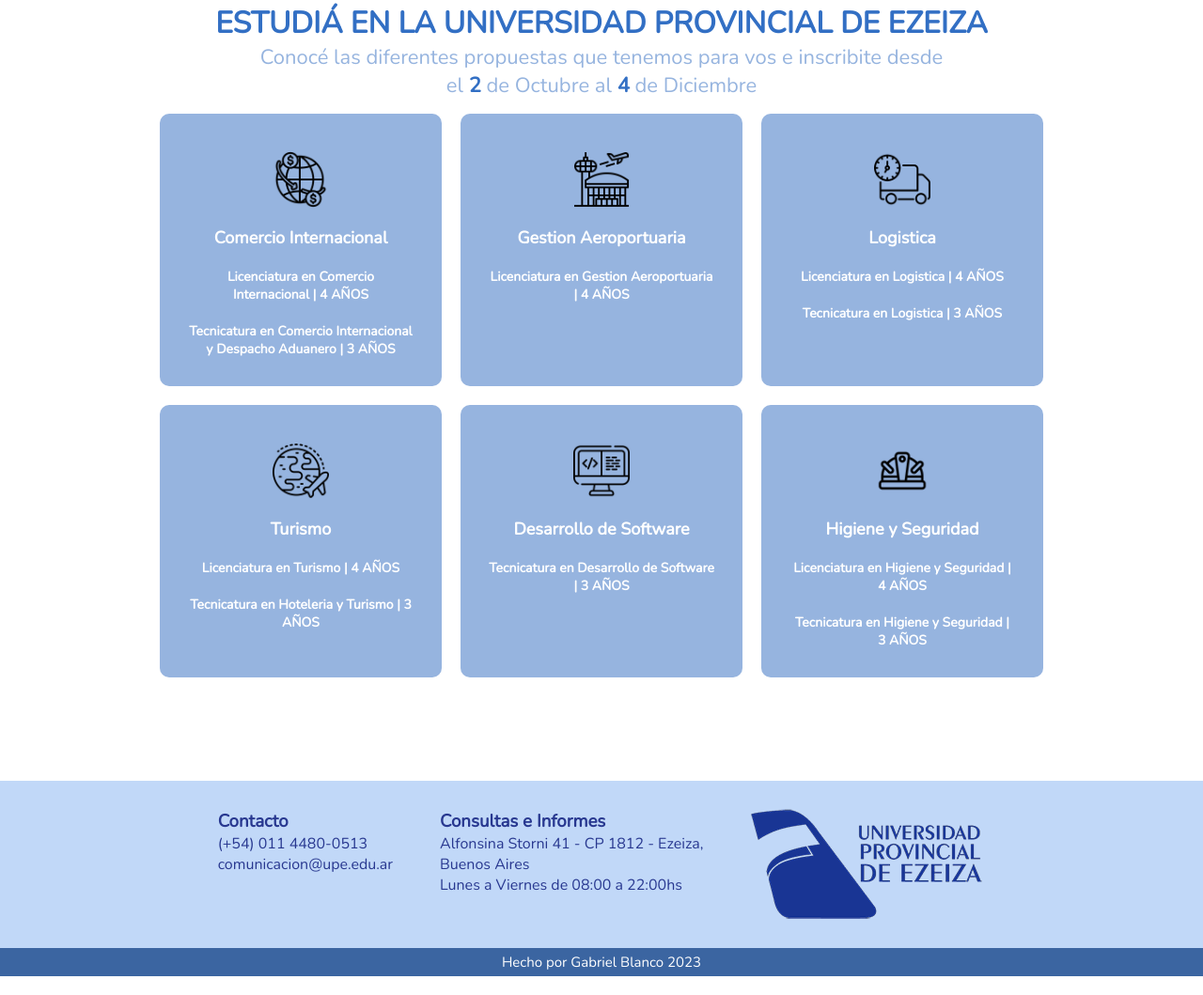
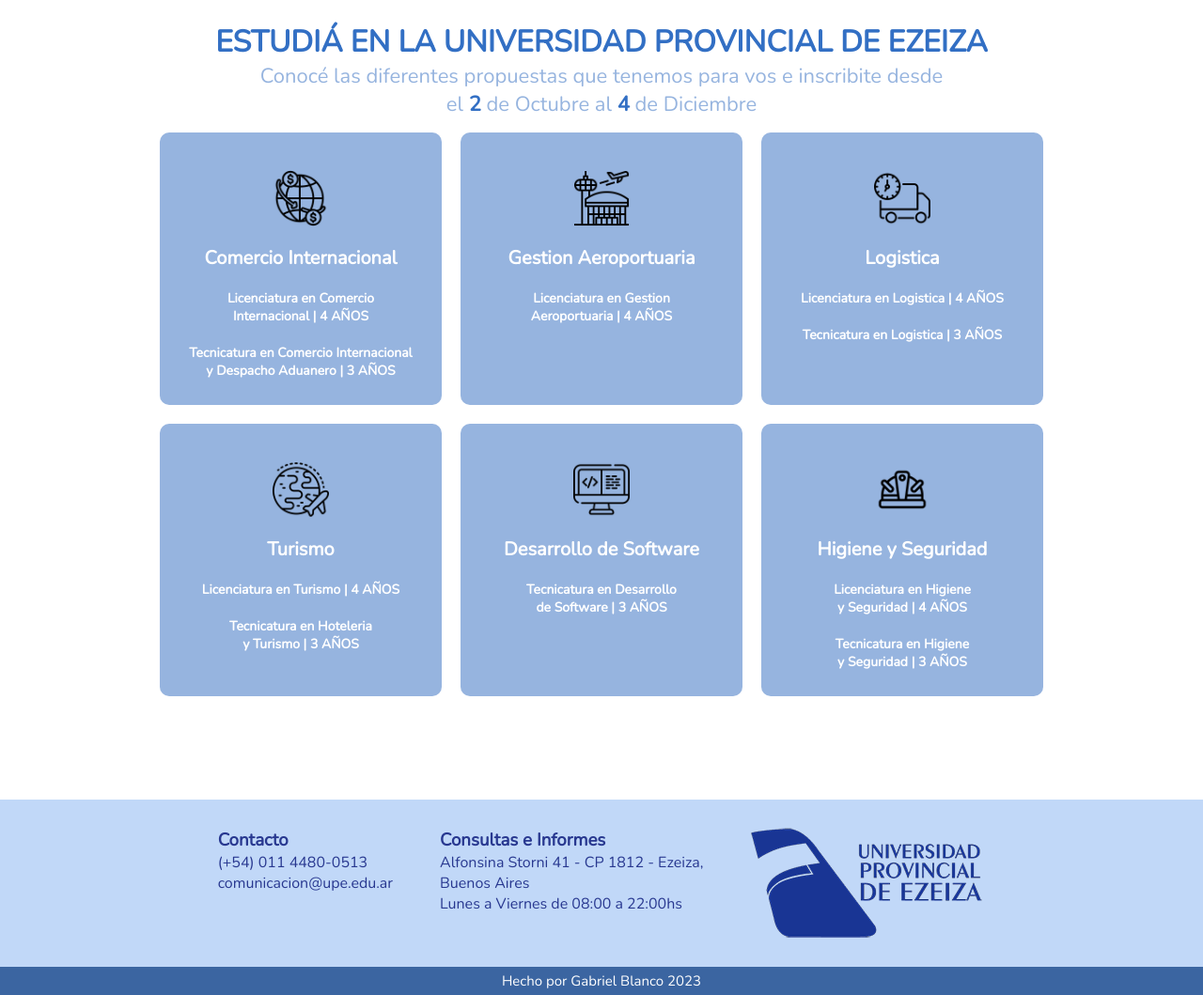
Before and after one commit to oblancogabriel/landing-page, a plain HTML site: page index.html in a window 1280 px wide. Shown: the part 750-1809 px from the top of the page at 94% size. Drawn offline with nearby package versions, Linux system fonts and the light colour scheme.

Commit message:
arreglos

```diff
--- a/assets/styles.css
+++ b/assets/styles.css
@@ -68,12 +68,13 @@
 
 .hero-info-text{
     width: 100%;
-    padding: 0px 10px 0px 0px;
+    padding: 0px 10px 10px 0px;
 }
 
 .hero-info-text p{
     font-size: 25px;
     font-weight: 200;
+    padding: 10px 0;
 }
 
 .hero-info-text p strong{
@@ -191,7 +192,7 @@
 
 .info-cards h3{
     font-weight: 600;
-    font-size: 18px;
+    font-size: 20px;
     color: white;
 }
 
--- a/index.html
+++ b/index.html
@@ -7,7 +7,7 @@
 </head>
 <body>
     <header>
-        <img class="logo" src="./assets/img/logo-upe.png" alt="">
+        <a href="#"><img class="logo" src="./assets/img/logo-upe.png" alt=""></a>
         <nav class="navbar">
             <ul class="navbar-list">
                 <li> <a href="#">INICIO</a></li>
@@ -47,37 +47,37 @@
             <div class="info-cards-container">
                 <div class="info-cards">
                     <img src="/assets/img/el-comercio-internacional.png" alt="Comercio Internacional">
-                    <h3>Comercio Internacional</h3>
+                    <a href="#"><h3>Comercio Internacional</h3></a>
                     <p>Licenciatura en Comercio Internacional | 4 AÑOS</p>
                     <p>Tecnicatura en Comercio Internacional y Despacho Aduanero | 3 AÑOS</p>
                 </div>
                 <div class="info-cards">
                     <img src="/assets/img/gestion aeroportuaria.png" alt="Gestion Aeroportuaria">
-                    <h3>Gestion Aeroportuaria</h3>
-                    <p>Licenciatura en Gestion Aeroportuaria | 4 AÑOS</p>
+                    <a href="#"><h3>Gestion Aeroportuaria</h3></a>
+                    <p>Licenciatura en Gestion <br>Aeroportuaria | 4 AÑOS</p>
                 </div>
                 <div class="info-cards">
                     <img src="/assets/img/entrega-logistica.png" alt="Logistica">
-                    <h3>Logistica</h3>
+                    <a href="#"><h3>Logistica</h3></a>
                     <p>Licenciatura en Logistica | 4 AÑOS</p>
                     <p>Tecnicatura en Logistica | 3 AÑOS</p>
                 </div>
                 <div class="info-cards">
                     <img src="/assets/img/turismo.png" alt="Turismo">
-                    <h3>Turismo</h3>
+                    <a href="#"><h3>Turismo</h3></a>
                     <p>Licenciatura en Turismo | 4 AÑOS</p>
-                    <p>Tecnicatura en Hoteleria y Turismo | 3 AÑOS</p>
+                    <p>Tecnicatura en Hoteleria <br>y Turismo | 3 AÑOS</p>
                 </div>
                 <div class="info-cards">
                     <img src="/assets/img/codigo.png" alt="Desarrollo de Software">
-                    <h3>Desarrollo de Software</h3>
-                    <p>Tecnicatura en Desarrollo de Software | 3 AÑOS</p>
+                    <a href="#"><h3>Desarrollo de Software</h3></a>
+                    <p>Tecnicatura en Desarrollo <br>de Software | 3 AÑOS</p>
                 </div>
                 <div class="info-cards">
                     <img src="/assets/img/hys.png" alt="Higiene y Seguridad">
-                    <h3>Higiene y Seguridad</h3>
-                    <p>Licenciatura en Higiene y Seguridad | 4 AÑOS</p>
-                    <p>Tecnicatura en Higiene y Seguridad | 3 AÑOS</p>
+                    <a href="#"><h3>Higiene y Seguridad</h3></a>
+                    <p>Licenciatura en Higiene <br>y Seguridad | 4 AÑOS</p>
+                    <p>Tecnicatura en Higiene <br>y Seguridad | 3 AÑOS</p>
                 </div>
             </div>
         </section>
```
